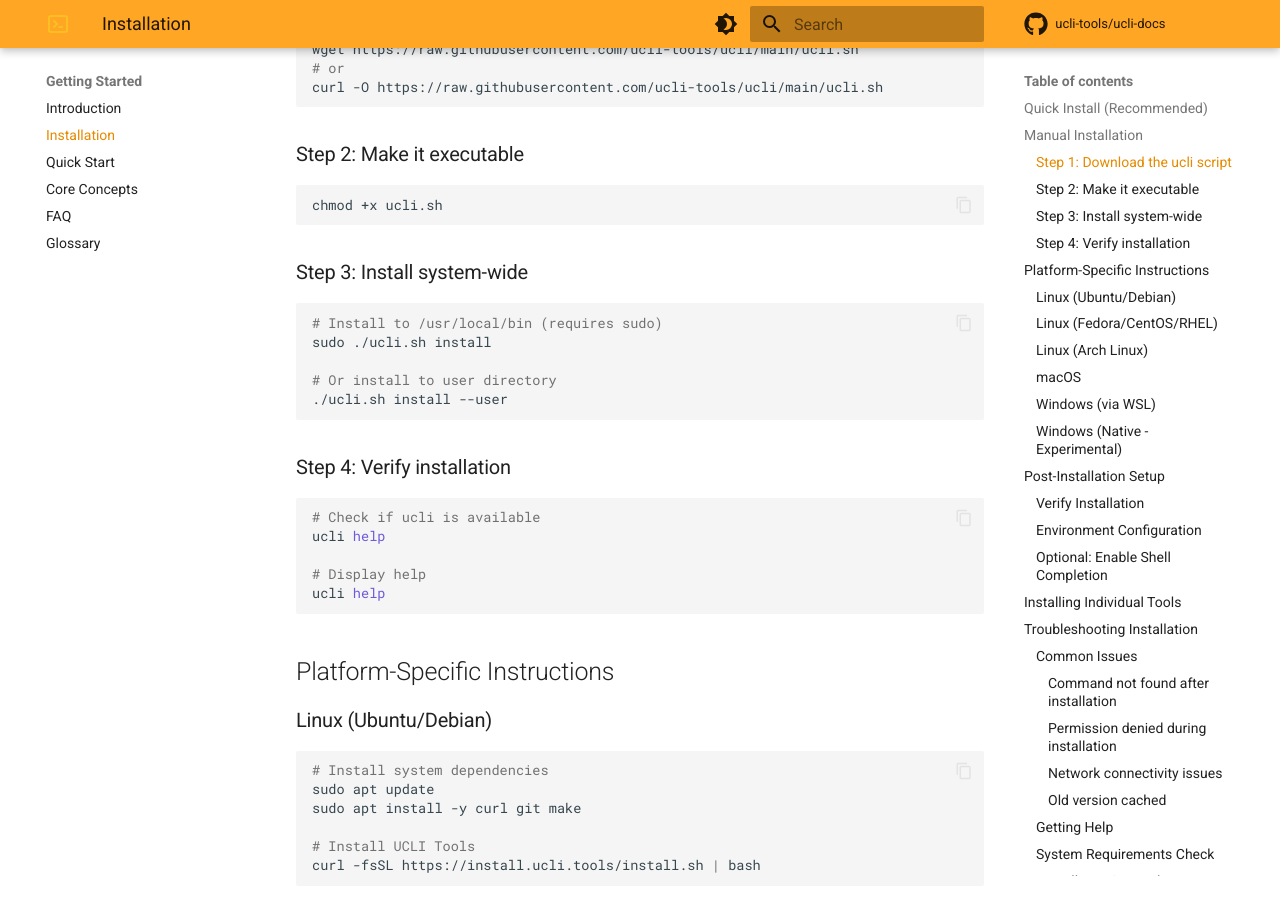
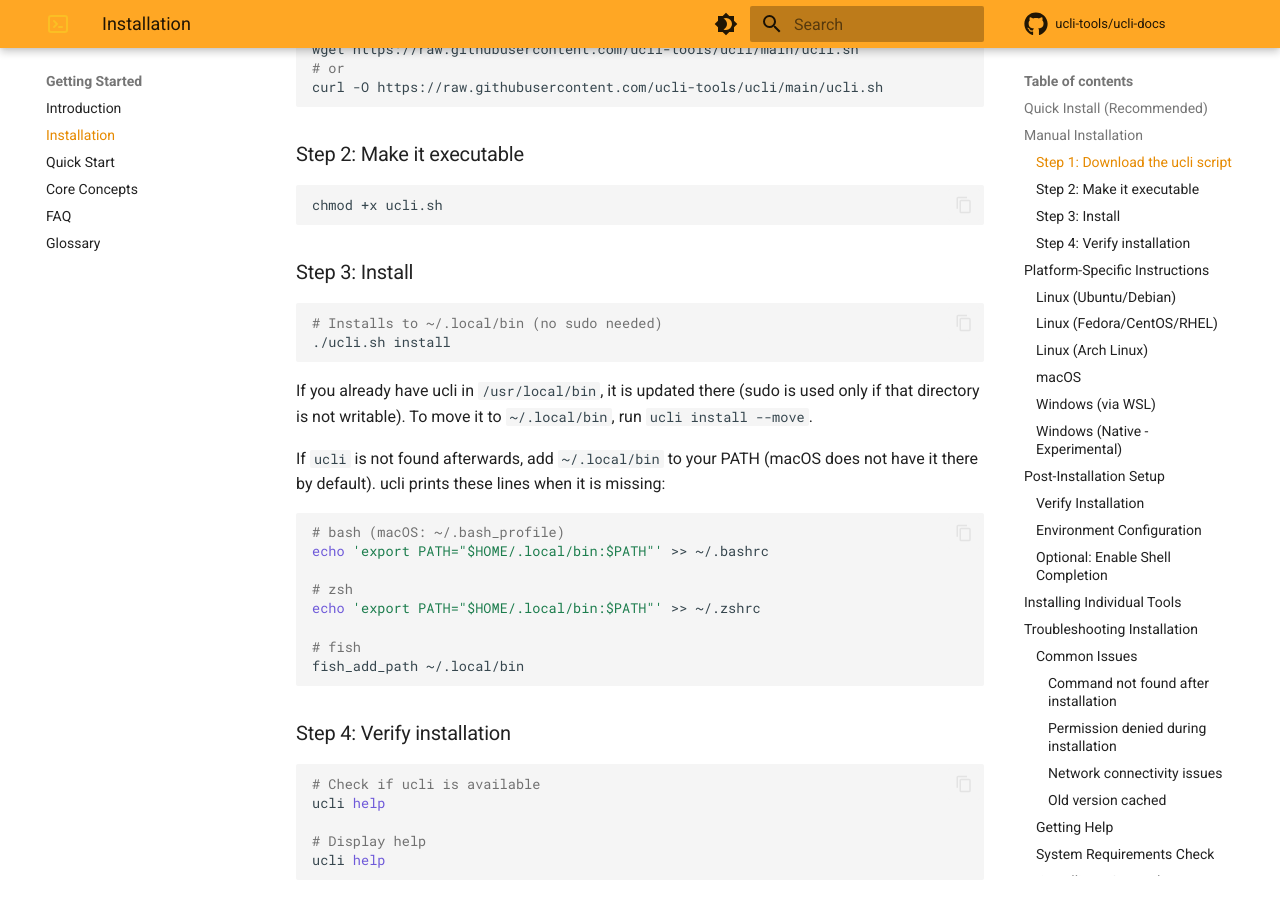
Before and after one commit to ucli-tools/ucli-docs, an MkDocs documentation site: the page built from docs/getting-started/installation.md, in a window 1280 px wide and 900 px high, scrolled down 722 px. Built offline with MkDocs 1.6.1 and Material for MkDocs 9.7.7, drawn with Linux system fonts in a browser that asks for light colours; comment, search, counter and statistics services are not loaded; the version menu is left out; some of the changed text lies outside the part shown.

Commit message:
docs: install to ~/.local/bin without sudo, remove and uninstall
Signed-by: mik-tf <mik-tf@noreply.invalid>

````diff
--- a/docs/getting-started/installation.md
+++ b/docs/getting-started/installation.md
@@ -36,14 +36,26 @@
 chmod +x ucli.sh
 ```
 
-### Step 3: Install system-wide
+### Step 3: Install
 
 ```bash
-# Install to /usr/local/bin (requires sudo)
-sudo ./ucli.sh install
+# Installs to ~/.local/bin (no sudo needed)
+./ucli.sh install
+```
 
-# Or install to user directory
-./ucli.sh install --user
+If you already have ucli in `/usr/local/bin`, it is updated there (sudo is used only if that directory is not writable). To move it to `~/.local/bin`, run `ucli install --move`.
+
+If `ucli` is not found afterwards, add `~/.local/bin` to your PATH (macOS does not have it there by default). ucli prints these lines when it is missing:
+
+```bash
+# bash (macOS: ~/.bash_profile)
+echo 'export PATH="$HOME/.local/bin:$PATH"' >> ~/.bashrc
+
+# zsh
+echo 'export PATH="$HOME/.local/bin:$PATH"' >> ~/.zshrc
+
+# fish
+fish_add_path ~/.local/bin
 ```
 
 ### Step 4: Verify installation
@@ -198,19 +210,21 @@
 which ucli
 
 # If not found, check installation directory
-ls -la /usr/local/bin/ucli
+ls -la ~/.local/bin/ucli
 
 # Add to PATH manually
-export PATH="/usr/local/bin:$PATH"
+export PATH="$HOME/.local/bin:$PATH"
 ```
 
 #### Permission denied during installation
 
+ucli installs to `~/.local/bin` and needs no sudo. Make sure the directory exists and is writable:
+
 ```bash
-# The installer needs sudo access for system-wide installation
-# Run with sudo if needed
-sudo curl -fsSL https://install.ucli.tools/install.sh | bash
+mkdir -p ~/.local/bin
 ```
+
+A copy in `/usr/local/bin` is updated in place (with sudo). Move it with `ucli install --move`.
 
 #### Network connectivity issues
 
@@ -259,15 +273,13 @@
 To remove UCLI Tools from your system:
 
 ```bash
-# Uninstall ucli (removes tool manager)
-ucli uninstall
-
-# Or manual removal
-sudo rm /usr/local/bin/ucli
-sudo rm -rf /usr/local/share/ucli
+ucli remove <tool>      # for each installed tool, first
+ucli uninstall          # removes ucli, ~/.ucli_env, ~/.ucli, its state and build cache
 ```
 
-Note: Individual tools are installed separately and may need to be removed individually.
+Tools are left in place by `uninstall`; remove them with `ucli remove` first.
+
+An old system copy, if you still have one, can be removed with `sudo rm /usr/local/bin/ucli`.
 
 ## Next Steps
 
````
